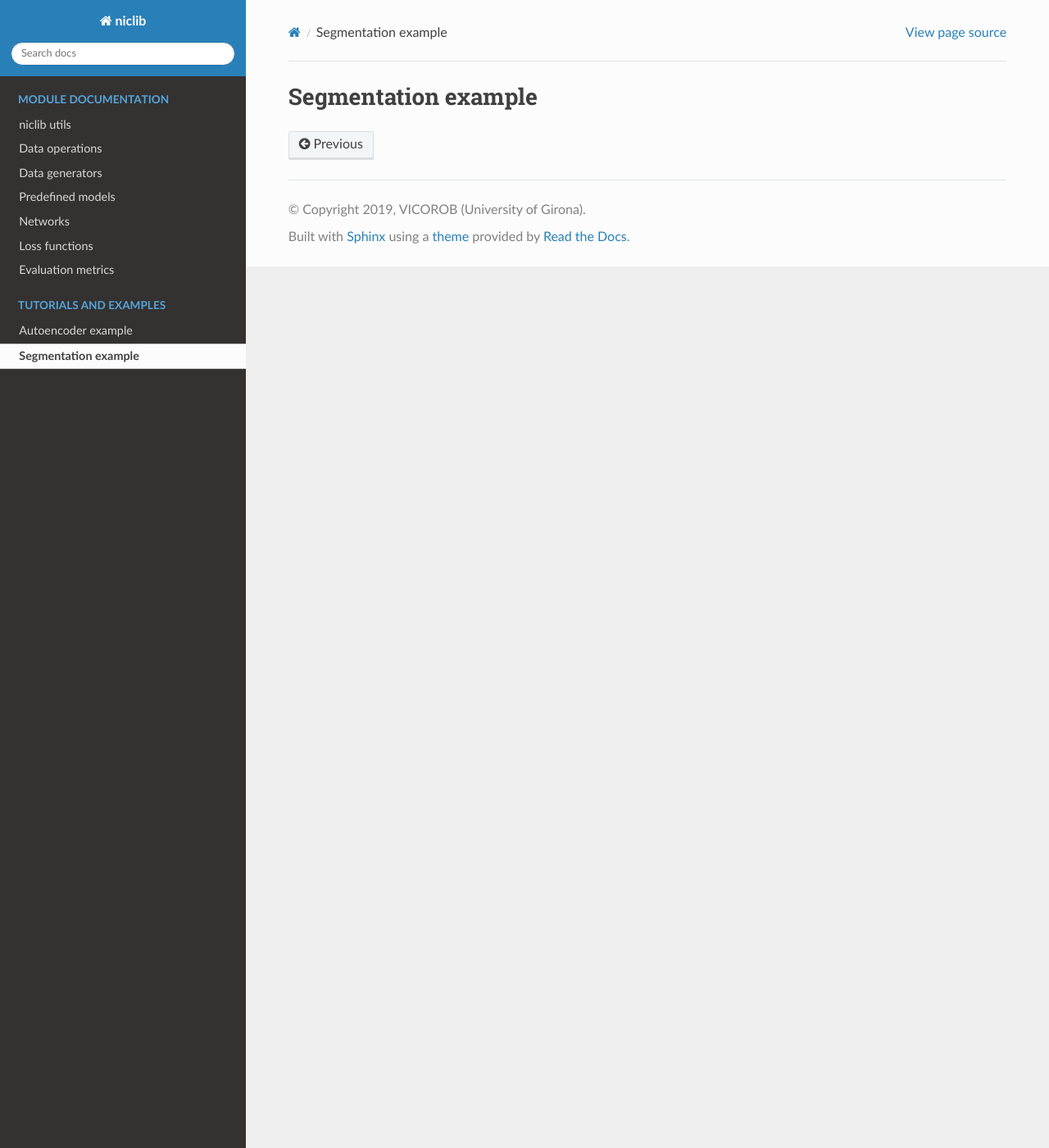
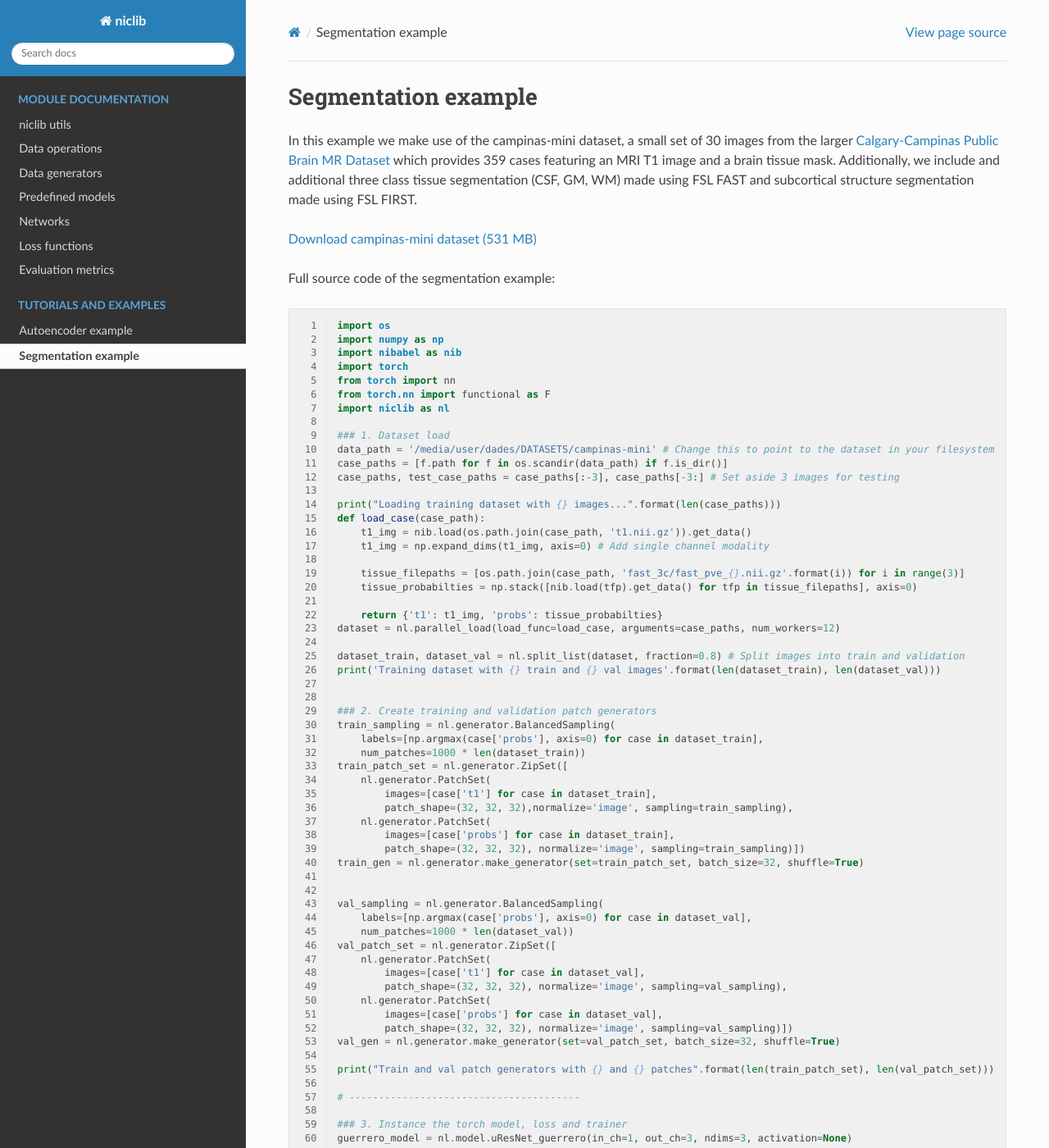
Before and after one commit to albertclerigues/niclib, a Sphinx documentation site: the page built from docs/examples/segmentation.rst, in a window 1280 px wide and 1400 px high. Shown: the whole window at 82% size. Built offline with Sphinx 7.4.7 and the Read the Docs theme 2.0.0, drawn with Linux system fonts in a browser that asks for light colours; some of the changed text lies outside the part shown.

Commit message:
Add segmentation example

```diff
--- a/docs/examples/example_segmentation.py
+++ b/docs/examples/example_segmentation.py
@@ -1,72 +1,102 @@
 import os
-import torch
 import numpy as np
 import nibabel as nib
+import torch
+from torch import nn
+from torch.nn import functional as F
 import niclib as nl
 
 ### 1. Dataset load
-data_path = '/media/user/dades/DATASETS/campinas-mini'
+data_path = '/media/user/dades/DATASETS/campinas-mini' # Change this to point to the dataset in your filesystem
 case_paths = [f.path for f in os.scandir(data_path) if f.is_dir()]
-case_paths, test_case_paths = nl.split_list(case_paths, fraction=0.9) # Set aside 3 images for testing
+case_paths, test_case_paths = case_paths[:-3], case_paths[-3:] # Set aside 3 images for testing
 
 print("Loading training dataset with {} images...".format(len(case_paths)))
 def load_case(case_path):
-    image = nib.load(os.path.join(case_path, 't1.nii.gz')).get_data()
-    image = np.expand_dims(image, axis=0) # Add single channel dimension
-    image = nl.data.clip_percentile(image, [0.0, 99.99])  # Clip to ignore bright extrema
-    image = nl.data.adjust_range(image, [0.0, 1.0]) # Adjust range to 0-1 for Sigmoid activation
-    return image
+    t1_img = nib.load(os.path.join(case_path, 't1.nii.gz')).get_data()
+    t1_img = np.expand_dims(t1_img, axis=0) # Add single channel modality
+
+    tissue_filepaths = [os.path.join(case_path, 'fast_3c/fast_pve_{}.nii.gz'.format(i)) for i in range(3)]
+    tissue_probabilties = np.stack([nib.load(tfp).get_data() for tfp in tissue_filepaths], axis=0)
+
+    return {'t1': t1_img, 'probs': tissue_probabilties}
 dataset = nl.parallel_load(load_func=load_case, arguments=case_paths, num_workers=12)
 
 dataset_train, dataset_val = nl.split_list(dataset, fraction=0.8) # Split images into train and validation
 print('Training dataset with {} train and {} val images'.format(len(dataset_train), len(dataset_val)))
 
+
 ### 2. Create training and validation patch generators
-train_patch_set = nl.generator.PatchSet(
-	images=dataset_train, patch_shape=(32, 32, 32), normalize='none',
-    sampling=nl.generator.UniformSampling(step=(16, 16, 16), num_patches=500 * len(dataset_train)))
-train_gen = nl.generator.make_generator(
-    set=nl.generator.ZipSet([train_patch_set, train_patch_set]), batch_size=32, shuffle=True)
+train_sampling = nl.generator.BalancedSampling(
+    labels=[np.argmax(case['probs'], axis=0) for case in dataset_train],
+    num_patches=1000 * len(dataset_train))
+train_patch_set = nl.generator.ZipSet([
+    nl.generator.PatchSet(
+        images=[case['t1'] for case in dataset_train],
+        patch_shape=(32, 32, 32),normalize='image', sampling=train_sampling),
+    nl.generator.PatchSet(
+        images=[case['probs'] for case in dataset_train],
+        patch_shape=(32, 32, 32), normalize='image', sampling=train_sampling)])
+train_gen = nl.generator.make_generator(set=train_patch_set, batch_size=32, shuffle=True)
 
-val_patch_set = nl.generator.PatchSet(
-    images=dataset_val, patch_shape=(32, 32, 32), normalize='none',
-    sampling=nl.generator.UniformSampling(step=(16, 16, 16), num_patches=500 * len(dataset_val)))
-val_gen = nl.generator.make_generator(
-    set=nl.generator.ZipSet([val_patch_set, val_patch_set]), batch_size=32, shuffle=True)
+
+val_sampling = nl.generator.BalancedSampling(
+    labels=[np.argmax(case['probs'], axis=0) for case in dataset_val],
+    num_patches=1000 * len(dataset_val))
+val_patch_set = nl.generator.ZipSet([
+    nl.generator.PatchSet(
+        images=[case['t1'] for case in dataset_val],
+        patch_shape=(32, 32, 32), normalize='image', sampling=val_sampling),
+    nl.generator.PatchSet(
+        images=[case['probs'] for case in dataset_val],
+        patch_shape=(32, 32, 32), normalize='image', sampling=val_sampling)])
+val_gen = nl.generator.make_generator(set=val_patch_set, batch_size=32, shuffle=True)
 
 print("Train and val patch generators with {} and {} patches".format(len(train_patch_set), len(val_patch_set)))
 
-### 3. Instance the torch model and trainer instance
-guerrero_model = nl.model.uResNet_guerrero(
-    in_ch=1, out_ch=1, ndims=3, activation=torch.nn.Sigmoid(), skip_connections=False)
+# ---------------------------------------
+
+### 3. Instance the torch model, loss and trainer
+guerrero_model = nl.model.uResNet_guerrero(in_ch=1, out_ch=3, ndims=3, activation=None)
+
+# Some adaptation is needed for loss and metrics, since output are logits and target is a 3 channel probability map
+wrapped_crossentropy_loss = nl.loss.LossWrapper(torch.nn.CrossEntropyLoss(),
+    preprocess_fn=lambda out, tgt: (out, torch.argmax(tgt, dim=1).long()))
+wrapped_accuracy = nl.loss.LossWrapper(nl.metrics.accuracy,
+    preprocess_fn=lambda out, tgt: (F.softmax(out, dim=1), tgt))
+wrapped_dsc = nl.loss.LossWrapper(nl.metrics.dsc,
+    preprocess_fn=lambda out, tgt: (torch.argmax(F.softmax(out, dim=1), dim=1), torch.argmax(tgt, dim=1)))
 
 checkpoints_path = nl.make_dir('checkpoints/')
 trainer = nl.net.train.Trainer(
     max_epochs=100,
-    loss_func=torch.nn.MSELoss(),
+    loss_func=wrapped_crossentropy_loss,
     optimizer=torch.optim.Adadelta,
     optimizer_opts={'lr': 1.0},
-    train_metrics={'ssim': nl.metrics.ssim, 'psnr': nl.metrics.psnr},
-    val_metrics={'ssim': nl.metrics.ssim, 'psnr': nl.metrics.psnr},
+    train_metrics={'acc': wrapped_accuracy, 'dsc': wrapped_dsc},
+    val_metrics={'acc': wrapped_accuracy, 'dsc': wrapped_dsc},
     plugins=[
         nl.net.train.ProgressBar(),
-        nl.net.train.ModelCheckpoint(checkpoints_path + 'example_autoencoder.pt', save='best', metric_name='loss'),
+        nl.net.train.ModelCheckpoint(checkpoints_path + 'tissue_seg_net.pt', save='best', metric_name='loss'),
         nl.net.train.EarlyStopping(metric_name='loss', patience=5)],
-    device='cuda')
+    device='cuda:1')
 
 guerrero_trained = trainer.train(guerrero_model, train_gen, val_gen)
+
 
 ### 4. Finally, use the trained model to autoencode a sample image
 results_path = nl.make_dir('results/')
 predictor = nl.net.test.PatchTester(
-    patch_shape=(1, 32, 32, 32), extraction_step=(16, 16, 16), normalize='none', activation=None)
+    patch_shape=(1, 32, 32, 32), patch_out_shape=(3, 32, 32, 32),
+    extraction_step=(16, 16, 16), normalize='image', activation=torch.nn.Softmax(dim=1))
+
 for n, test_case_path in enumerate(test_case_paths):
-    # Load test image and add single channel dim to obtain 4 dimensions as (CH, X, Y, Z)
+    # Load test image and
     test_nifti = nib.load(os.path.join(test_case_path, 't1.nii.gz'))
-    test_image = np.expand_dims(test_nifti.get_data(), axis=0)
+    test_image = np.expand_dims(test_nifti.get_data(), axis=0) # Add single channel dim to get 4 required dims
 
     # Predict image with the predictor and store
     print("Autoencoding: {}".format(test_case_path))
     autoencoded_image = predictor.predict(guerrero_trained, test_image)
-    autoencoded_image = np.squeeze(autoencoded_image, axis=0) # Remove single channel dimension for storage
-    nl.save_nifti(results_path + 'test_{}_autoencoded.nii.gz'.format(n), autoencoded_image, reference=test_nifti)
+    nl.save_nifti(results_path + 'test_{}_autoencoded.nii.gz'.format(n),
+                  autoencoded_image, reference=test_nifti, channel_handling='split')
--- a/docs/examples/segmentation.rst
+++ b/docs/examples/segmentation.rst
@@ -1,2 +1,16 @@
 Segmentation example
 ========================
+
+In this example we make use of the campinas-mini dataset, a small set of 30 images from the larger
+`Calgary-Campinas Public Brain MR Dataset <https://sites.google.com/view/calgary-campinas-dataset/home>`_ which
+provides 359 cases featuring an MRI T1 image and a brain tissue mask. Additionally, we include and additional
+three class tissue segmentation (CSF, GM, WM) made using FSL FAST and subcortical structure segmentation made using
+FSL FIRST.
+
+`Download campinas-mini dataset (531 MB) <https://nic.udg.edu/niclib/datasets/campinas-mini.zip>`_
+
+Full source code of the segmentation example:
+
+.. literalinclude:: example_segmentation.py
+   :language: python
+   :linenos:
```
